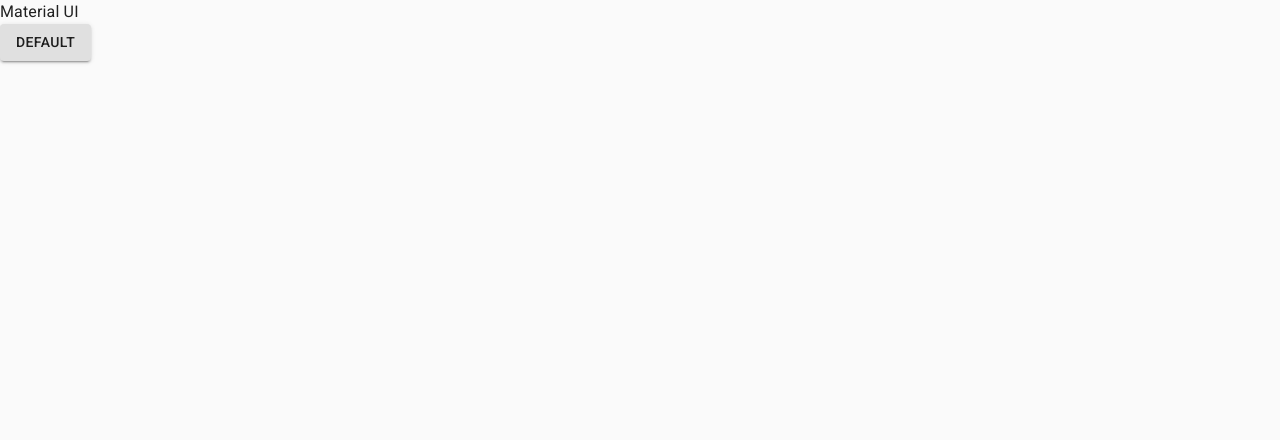
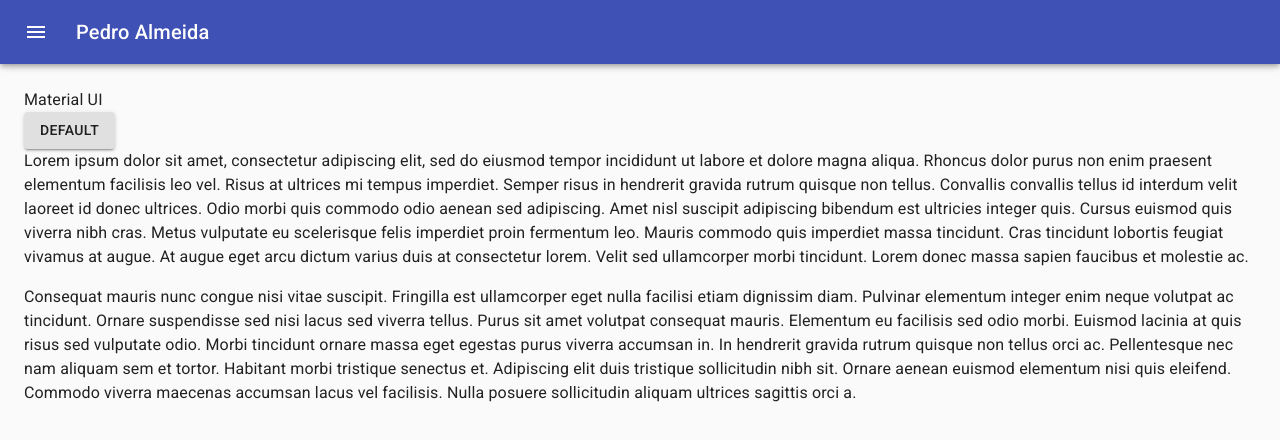
Before and after one commit to PedroMarianoAlmeida/my-website-2021, a Next.js app: page / in a window 1280 px wide. Shown: the top 440 px of the page. Built offline with nearby package versions, Linux system fonts and the light colour scheme.

Commit message:
Drawer created

```diff
--- /dev/null
+++ b/components/DrawerMenu/DrawerMenu.tsx
@@ -0,0 +1,155 @@
+import React from "react";
+import clsx from "clsx";
+import { makeStyles, useTheme } from "@material-ui/core/styles";
+import Drawer from "@material-ui/core/Drawer";
+import CssBaseline from "@material-ui/core/CssBaseline";
+import AppBar from "@material-ui/core/AppBar";
+import Toolbar from "@material-ui/core/Toolbar";
+import Typography from "@material-ui/core/Typography";
+import Divider from "@material-ui/core/Divider";
+import IconButton from "@material-ui/core/IconButton";
+import MenuIcon from "@material-ui/icons/Menu";
+import ChevronLeftIcon from "@material-ui/icons/ChevronLeft";
+import ChevronRightIcon from "@material-ui/icons/ChevronRight";
+import HomeIcon from "@material-ui/icons/Home";
+import NotesIcon from "@material-ui/icons/Notes";
+import ContactsIcon from "@material-ui/icons/Contacts";
+import WorkIcon from "@material-ui/icons/Work";
+import MoneyOffIcon from "@material-ui/icons/MoneyOff";
+
+import DrawerMenuItem from "./DrawerMenuItem";
+
+const drawerWidth = 240;
+
+const useStyles = makeStyles((theme) => ({
+  root: {
+    display: "flex",
+  },
+  appBar: {
+    transition: theme.transitions.create(["margin", "width"], {
+      easing: theme.transitions.easing.sharp,
+      duration: theme.transitions.duration.leavingScreen,
+    }),
+  },
+  appBarShift: {
+    width: `calc(100% - ${drawerWidth}px)`,
+    marginLeft: drawerWidth,
+    transition: theme.transitions.create(["margin", "width"], {
+      easing: theme.transitions.easing.easeOut,
+      duration: theme.transitions.duration.enteringScreen,
+    }),
+  },
+  menuButton: {
+    marginRight: theme.spacing(2),
+  },
+  hide: {
+    display: "none",
+  },
+  drawer: {
+    width: drawerWidth,
+    flexShrink: 0,
+  },
+  drawerPaper: {
+    width: drawerWidth,
+  },
+  drawerHeader: {
+    display: "flex",
+    alignItems: "center",
+    padding: theme.spacing(0, 1),
+    // necessary for content to be below app bar
+    ...theme.mixins.toolbar,
+    justifyContent: "flex-end",
+  },
+  content: {
+    flexGrow: 1,
+    padding: theme.spacing(3),
+    transition: theme.transitions.create("margin", {
+      easing: theme.transitions.easing.sharp,
+      duration: theme.transitions.duration.leavingScreen,
+    }),
+    marginLeft: -drawerWidth,
+  },
+  contentShift: {
+    transition: theme.transitions.create("margin", {
+      easing: theme.transitions.easing.easeOut,
+      duration: theme.transitions.duration.enteringScreen,
+    }),
+    marginLeft: 0,
+  },
+}));
+
+export default function DrawerMenu({ main }) {
+  const classes = useStyles();
+  const theme = useTheme();
+  const [open, setOpen] = React.useState(false);
+
+  const handleDrawerOpen = () => {
+    setOpen(true);
+  };
+
+  const handleDrawerClose = () => {
+    setOpen(false);
+  };
+
+  return (
+    <div className={classes.root}>
+      <CssBaseline />
+      <AppBar
+        position="fixed"
+        className={clsx(classes.appBar, {
+          [classes.appBarShift]: open,
+        })}
+      >
+        <Toolbar>
+          <IconButton
+            color="inherit"
+            aria-label="open drawer"
+            onClick={handleDrawerOpen}
+            edge="start"
+            className={clsx(classes.menuButton, open && classes.hide)}
+          >
+            <MenuIcon />
+          </IconButton>
+          <Typography variant="h6" noWrap>
+            Pedro Almeida
+          </Typography>
+        </Toolbar>
+      </AppBar>
+      <Drawer
+        className={classes.drawer}
+        variant="persistent"
+        anchor="left"
+        open={open}
+        classes={{
+          paper: classes.drawerPaper,
+        }}
+      >
+        <div className={classes.drawerHeader}>
+          <IconButton onClick={handleDrawerClose}>
+            {theme.direction === "ltr" ? (
+              <ChevronLeftIcon />
+            ) : (
+              <ChevronRightIcon />
+            )}
+          </IconButton>
+        </div>
+        <Divider />
+
+        <DrawerMenuItem icon={<HomeIcon />} text="Home" />
+        <DrawerMenuItem icon={<WorkIcon />} text="Projects" />
+        <DrawerMenuItem icon={<MoneyOffIcon />} text="Volunteering" />
+        <DrawerMenuItem icon={<NotesIcon />} text="Articles" />
+        <Divider />
+        <DrawerMenuItem icon={<ContactsIcon />} text="Contact" />
+      </Drawer>
+      <main
+        className={clsx(classes.content, {
+          [classes.contentShift]: open,
+        })}
+      >
+        <div className={classes.drawerHeader} />
+        {main}
+      </main>
+    </div>
+  );
+}
--- /dev/null
+++ b/components/DrawerMenu/DrawerMenuItem.tsx
@@ -0,0 +1,17 @@
+import List from "@material-ui/core/List";
+import ListItem from "@material-ui/core/ListItem";
+import ListItemIcon from "@material-ui/core/ListItemIcon";
+import ListItemText from "@material-ui/core/ListItemText";
+
+const DrawerMenuItem = ({ icon, text }) => {
+  return (
+    <List>
+      <ListItem button>
+        <ListItemIcon>{icon}</ListItemIcon>
+        <ListItemText primary={text} />
+      </ListItem>
+    </List>
+  );
+};
+
+export default DrawerMenuItem;
--- a/pages/_app.tsx
+++ b/pages/_app.tsx
@@ -1,28 +1,17 @@
 // import App from "next/app";
 import type { AppProps /*, AppContext */ } from "next/app";
-import Head from "next/head";
 
 import CssBaseline from "@material-ui/core/CssBaseline";
+
+import DrawerMenu from "../components/DrawerMenu/DrawerMenu";
 
 function MyApp({ Component, pageProps }: AppProps) {
   return (
     <>
       <CssBaseline />
-      <Component {...pageProps} />
+      <DrawerMenu main={<Component {...pageProps} />} />
     </>
   );
 }
 
-// Only uncomment this method if you have blocking data requirements for
-// every single page in your application. This disables the ability to
-// perform automatic static optimization, causing every page in your app to
-// be server-side rendered.
-//
-// MyApp.getInitialProps = async (appContext: AppContext) => {
-//   // calls page's `getInitialProps` and fills `appProps.pageProps`
-//   const appProps = await App.getInitialProps(appContext);
-
-//   return { ...appProps }
-// }
-
 export default MyApp;
--- a/pages/index.tsx
+++ b/pages/index.tsx
@@ -6,6 +6,34 @@ export default function Home() {
     <div>
       <Typography>Material UI</Typography>
       <Button variant="contained">Default</Button>
+      <Typography paragraph>
+        Lorem ipsum dolor sit amet, consectetur adipiscing elit, sed do eiusmod
+        tempor incididunt ut labore et dolore magna aliqua. Rhoncus dolor purus
+        non enim praesent elementum facilisis leo vel. Risus at ultrices mi
+        tempus imperdiet. Semper risus in hendrerit gravida rutrum quisque non
+        tellus. Convallis convallis tellus id interdum velit laoreet id donec
+        ultrices. Odio morbi quis commodo odio aenean sed adipiscing. Amet nisl
+        suscipit adipiscing bibendum est ultricies integer quis. Cursus euismod
+        quis viverra nibh cras. Metus vulputate eu scelerisque felis imperdiet
+        proin fermentum leo. Mauris commodo quis imperdiet massa tincidunt. Cras
+        tincidunt lobortis feugiat vivamus at augue. At augue eget arcu dictum
+        varius duis at consectetur lorem. Velit sed ullamcorper morbi tincidunt.
+        Lorem donec massa sapien faucibus et molestie ac.
+      </Typography>
+      <Typography paragraph>
+        Consequat mauris nunc congue nisi vitae suscipit. Fringilla est
+        ullamcorper eget nulla facilisi etiam dignissim diam. Pulvinar elementum
+        integer enim neque volutpat ac tincidunt. Ornare suspendisse sed nisi
+        lacus sed viverra tellus. Purus sit amet volutpat consequat mauris.
+        Elementum eu facilisis sed odio morbi. Euismod lacinia at quis risus sed
+        vulputate odio. Morbi tincidunt ornare massa eget egestas purus viverra
+        accumsan in. In hendrerit gravida rutrum quisque non tellus orci ac.
+        Pellentesque nec nam aliquam sem et tortor. Habitant morbi tristique
+        senectus et. Adipiscing elit duis tristique sollicitudin nibh sit.
+        Ornare aenean euismod elementum nisi quis eleifend. Commodo viverra
+        maecenas accumsan lacus vel facilisis. Nulla posuere sollicitudin
+        aliquam ultrices sagittis orci a.
+      </Typography>
     </div>
   );
 }
```
